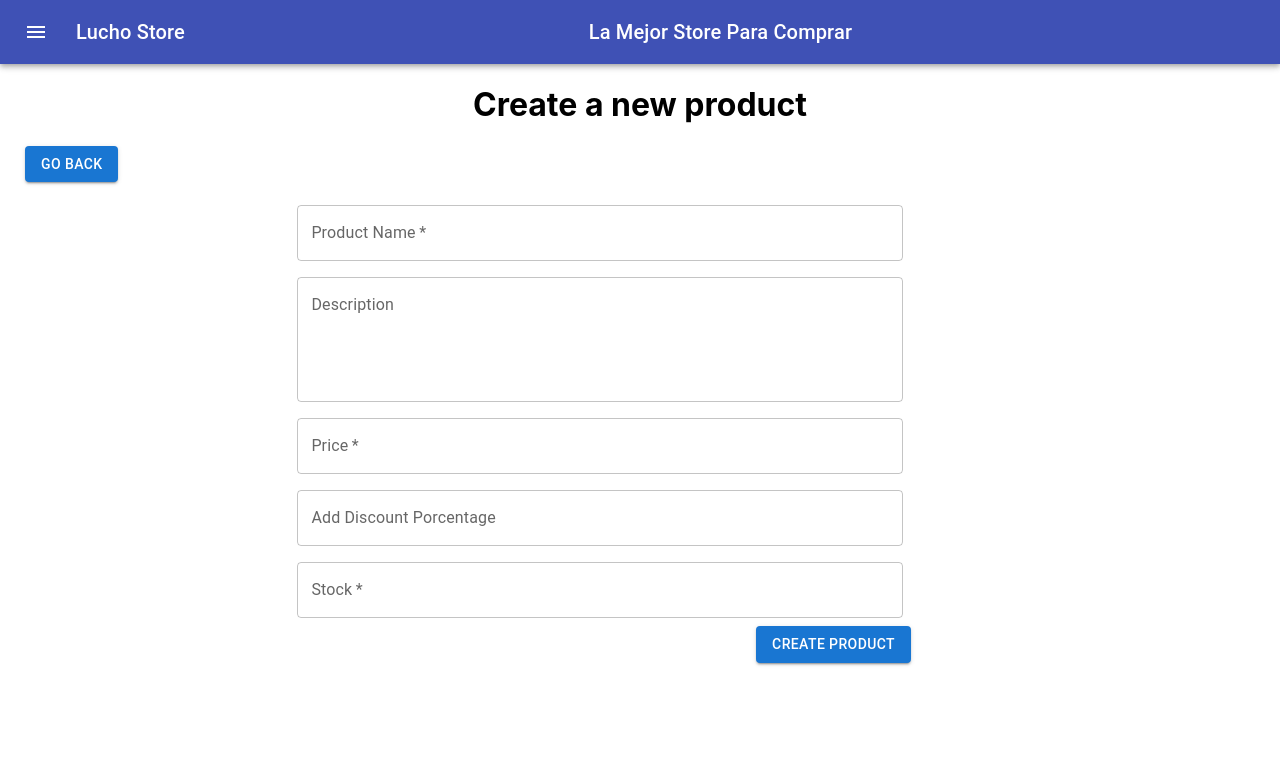
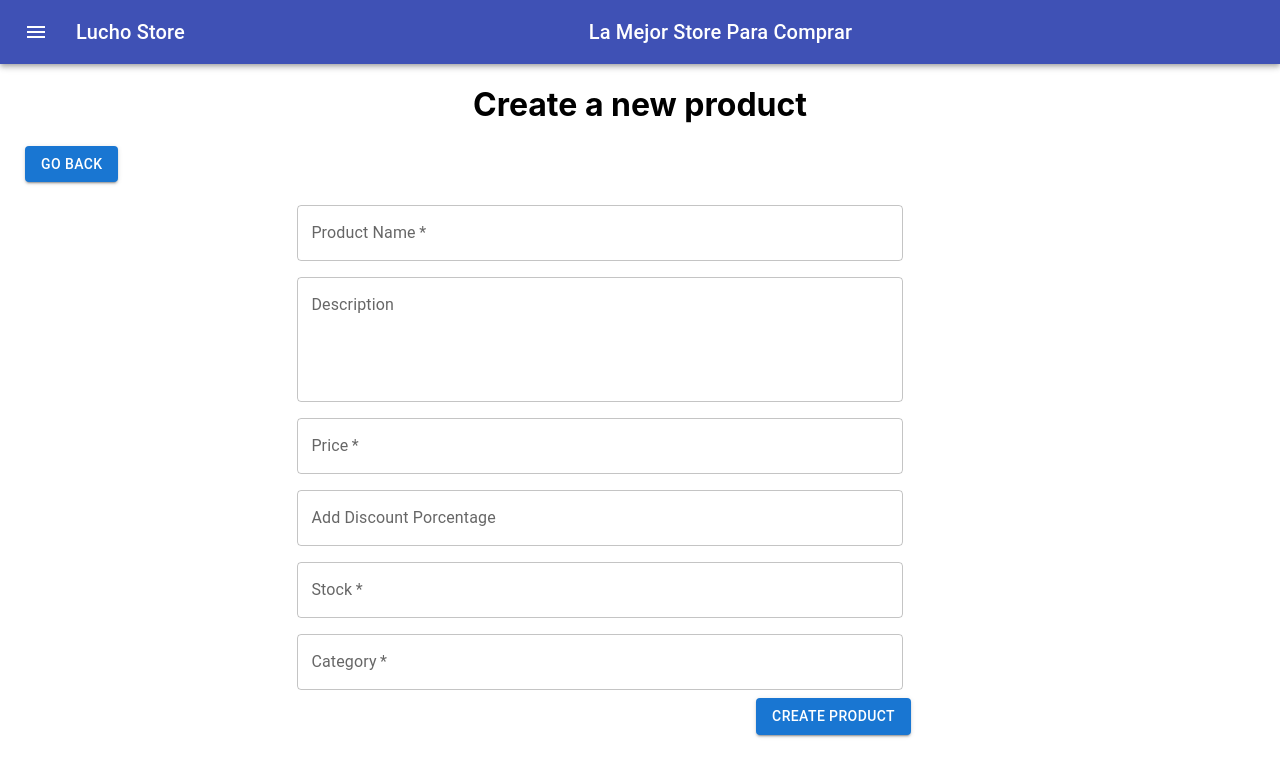
Before and after one commit to luchogabutti/lucho-store-new-, a React (Create React App) app: page /new-product in a window 1280 px wide. Shown: the top 776 px of the page. Built offline with nearby package versions, Linux system fonts and the light colour scheme.

Commit message:
uploading new field

```diff
--- a/src/screens/new-product/Layout.jsx
+++ b/src/screens/new-product/Layout.jsx
@@ -123,6 +123,18 @@ export default function NewProductForm () {
           onChange={handleChange}
         />
 
+        <TextField
+          id="outlined-textarea"
+          label="Category"
+          placeholder="Category"
+          type="number"
+          multiline
+          name='category'
+          required
+          value={inputs.category || ""}
+          onChange={handleChange}
+        />
+
         <Stack direction="row" spacing={2}>
             <Button onClick={handleSubmit} variant="contained">{ productId ? 'Edit Product' : 'Create Product' }</Button>
         </Stack>
--- a/src/screens/product-details/Grid.jsx
+++ b/src/screens/product-details/Grid.jsx
@@ -5,7 +5,6 @@ import Grid from '@mui/material/Unstable_Grid2';
 import { CircularProgress } from '@material-ui/core';
 import Typography from '@mui/material/Typography';
 import './style.css'
-import Rating from '@mui/material/Rating';
 import HalfRating from '../../components/Rating';
 
 const Item = styled(Paper)(({ theme }) => ({
--- a/src/screens/products/Layout.jsx
+++ b/src/screens/products/Layout.jsx
@@ -22,7 +22,7 @@ const columns = [
   {
     field: 'stock',
     headerName: 'Stock',
-    width: 150,
+    width: 115,
     renderCell: (product) => {
       return (
           <>
@@ -65,8 +65,13 @@ const columns = [
     width: 160,
   },
   {
+    field: 'category',
+    headerName: 'Cat',
+    width: 120,
+  },
+  {
     field: 'Actions',
-    width: 140,
+    width: 125,
     renderCell: (product) => {
       return (
         <>
--- a/src/services/productService.js
+++ b/src/services/productService.js
@@ -1,5 +1,5 @@
 export const getProducts = async () => {
-    const response = await fetch('https://dummyjson.com/products?limit=24&select=title,price,rating,stock,brand,images');
+    const response = await fetch('https://dummyjson.com/products?limit=24&select=title,price,rating,stock,brand,images,category');
     const data = await response.json();
     return data;
   };
```
